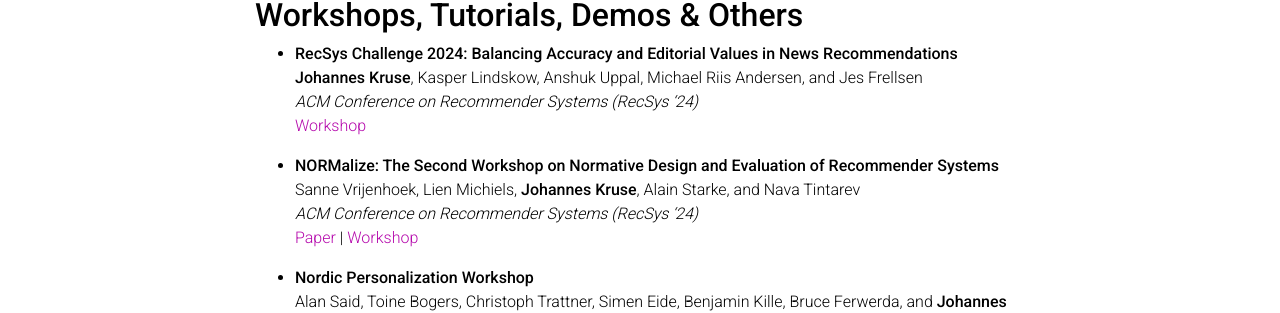
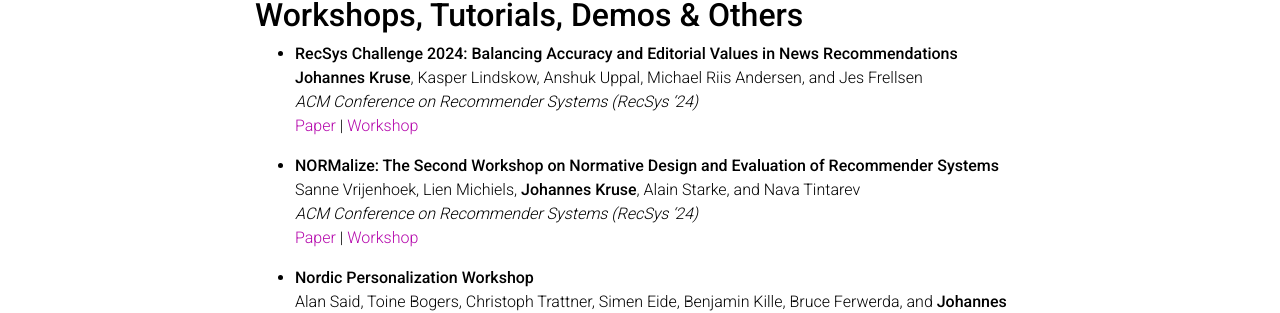
Before and after one commit to johanneskruse/johanneskruse.github.io, a Jekyll site: the page built from _pages/2_publications.md, in a window 1280 px wide and 900 px high, scrolled down 1561 px. Shown: the part 144-457 px from the top of the window. Built offline with Jekyll 4.4.1, drawn with Linux system fonts in a browser that asks for light colours; comment, search, counter and statistics services are not loaded; a style sheet for code colours, icons or effects is not loaded.

Commit message:
add paper to recsys challenge workshop

```diff
--- a/_pages/2_publications.md
+++ b/_pages/2_publications.md
@@ -71,8 +71,7 @@
 - **RecSys Challenge 2024: Balancing Accuracy and Editorial Values in News Recommendations** \
   **Johannes Kruse**, Kasper Lindskow, Anshuk Uppal, Michael Riis Andersen, and Jes Frellsen \
   *ACM Conference on Recommender Systems (RecSys '24)* \
-  [Workshop](https://recsys.eb.dk/)
-  <!-- TODO: ADD THE PAPER -->
+  [Paper](https://dl.acm.org/doi/10.1145/3640457.3687164) | [Workshop](https://recsys.eb.dk/)
 
 - **NORMalize: The Second Workshop on Normative Design and Evaluation of Recommender Systems** \
   Sanne Vrijenhoek, Lien Michiels, **Johannes Kruse**, Alain Starke, and Nava Tintarev \
```
